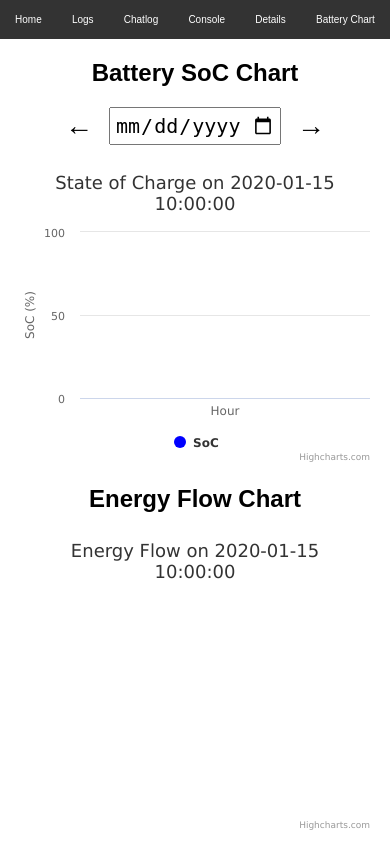
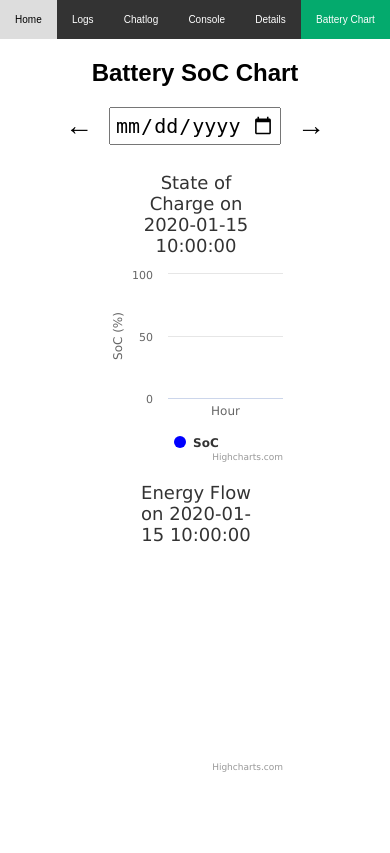
Before and after one commit to sjimenezn/growatt2, a Flask app: template templates/battery-chart.html in a window 390 px wide. After the commit the page ends 772 px from the top, so only its background shows below. Run offline with Flask 3, Linux system fonts and the light colour scheme; the template is opened without the code that fills it: most values are stand-ins (such as "Sample title", 1, 10 or a date in 2020).

Commit message:
Update battery-chart.html

```diff
--- a/templates/battery-chart.html
+++ b/templates/battery-chart.html
@@ -43,9 +43,13 @@ nav ul li a {
             font-size: clamp(10px, 2vw, 18px);
         }
 
-nav ul li a:hover,
+        nav ul li a:hover {
+            background-color: #ddd;
+            color: black;
+        }
+
         nav ul li a.active {
-    background: transparent;
+            background-color: #04AA6D;
             color: white;
         }
 
@@ -72,12 +76,20 @@ button.arrow {
             cursor: pointer;
         }
 
+        /* Wrapper for both charts */
+        #charts-wrapper {
+            display: flex;
+            justify-content: center;
+            flex-wrap: wrap;
+            gap: 10px;
+            margin: 20px auto;
+            max-width: 1000px;
+        }
+
         #chart-container,
         #energy-chart-container {
-    width: 95%;
-    max-width: 1000px;
+            width: 100%;
             height: 400px;
-    margin: 20px auto;
         }
 
         @media (max-width: 600px) {
@@ -85,15 +97,18 @@ button.arrow {
                 font-size: 18px;
                 gap: 10px;
             }
+
+            #charts-wrapper {
+                max-width: 100%;
+            }
+
             #chart-container,
             #energy-chart-container {
+                width: 50%;
                 height: 300px;
             }
         }
     </style>
-
-
-
 </head>
 <body>
 <nav>
@@ -116,12 +131,11 @@ button.arrow {
     </div>
 </form>
 
-<!-- SoC Chart -->
+<!-- Wrap the charts for side-by-side on mobile -->
+<div id="charts-wrapper">
     <div id="chart-container"></div>
-
-<!-- Energy Chart -->
-<h2>Energy Flow Chart</h2>
     <div id="energy-chart-container"></div>
+</div>
 
 <script>
     function submitForm() {
@@ -173,7 +187,6 @@ button.arrow {
 
     // Energy Chart
     const energySeries = {{ energy_series | tojson }};
-    // Apply same x-axis labels logic as SoC chart
     const energyTimeLabels = [...Array(288).keys()].map(i => {
         const h = Math.floor(i / 12).toString().padStart(2, '0');
         return h;
@@ -196,7 +209,6 @@ button.arrow {
             shared: true,
             valueSuffix: ' W',
             formatter: function () {
-                // this.points is an array when shared:true, take first point index
                 const pointIndex = this.points[0].point.index;
                 const hour = Math.floor(pointIndex / 12).toString().padStart(2, '0');
                 const minute = ((pointIndex % 12) * 5).toString().padStart(2, '0');
```
Lines whose indentation alone changed are shown as unchanged.
